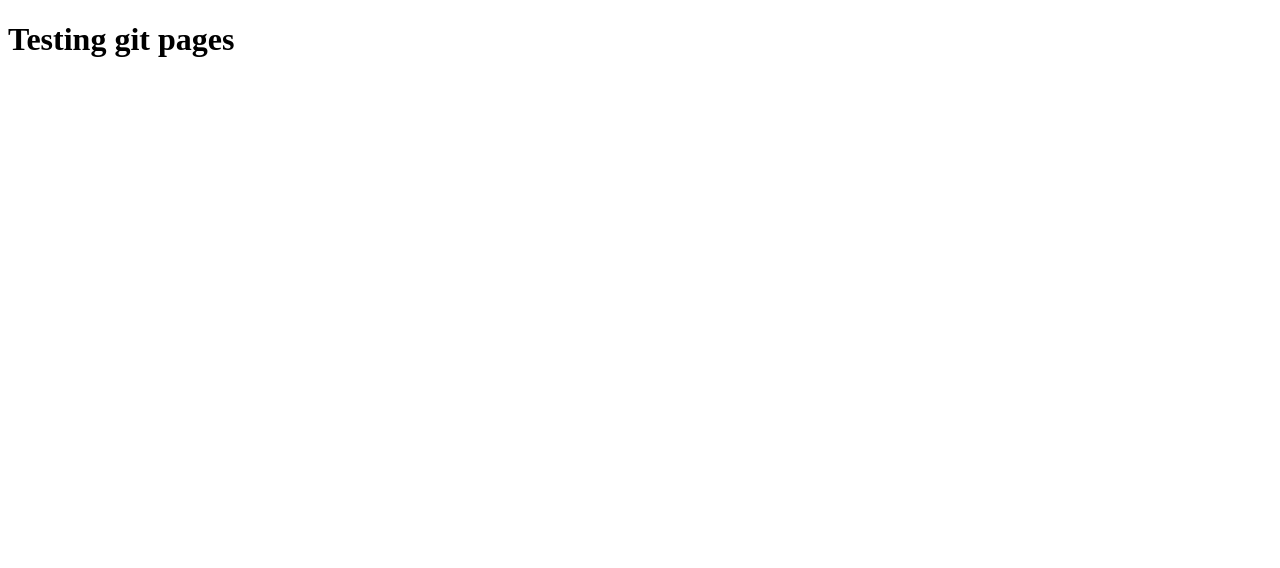
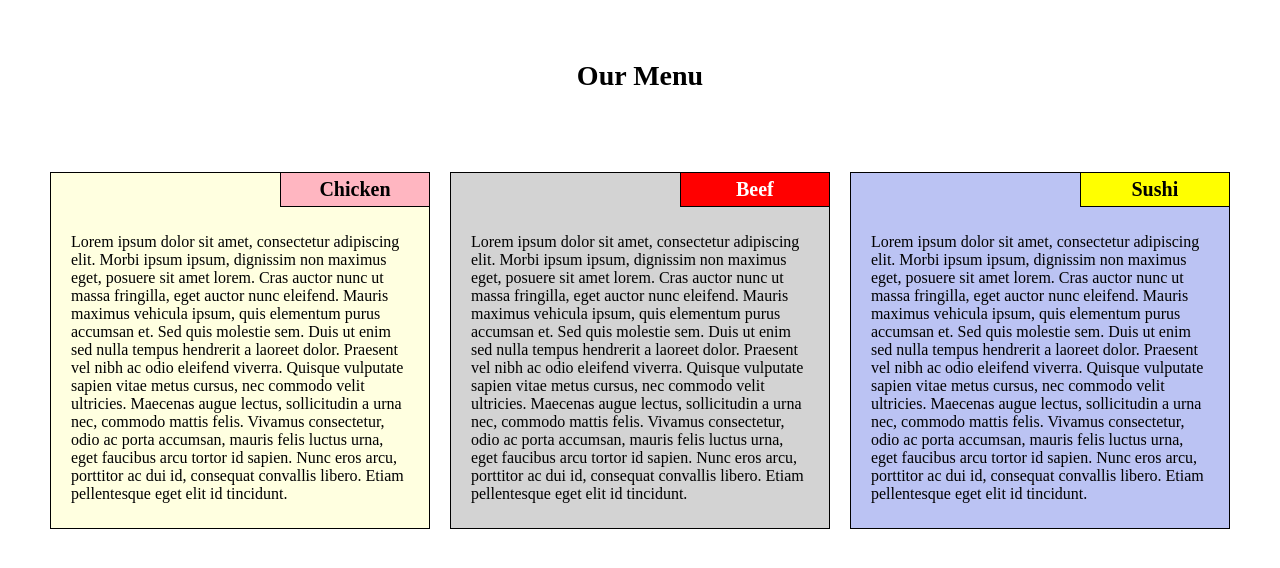
Before and after one commit to ussamor2/Assignment-2, a plain HTML site: page website/index.html in a window 1280 px wide. Drawn offline with Linux system fonts and the light colour scheme.

Commit message:
Final version

```diff
--- a/website/css/style.css
+++ b/website/css/style.css
@@ -1,3 +1,116 @@
-h1{
-	color: red;
+* {
+  box-sizing: border-box;
 }
+
+body {
+	margin: 40px;
+	font-family: Times New Roman, Times, serif;
+	font-size: 100%;
+}
+
+.container {
+	position: relative;
+  padding: 10px;
+	border: 1px solid black;
+	margin-bottom: 20px;
+	margin-right: 10px;
+	margin-left:10px;
+}
+
+.container-color-1 {
+	background-color: lightyellow;
+	color: black;
+}
+
+.container-color-2 {
+	background-color: lightgrey;
+	color: black;
+}
+
+.container-color-3 {
+	background-color: #bbc3f3;
+	color: black;
+}
+
+h1 {
+	color: black;
+	text-align: center;
+	font-size: 1.75em;
+	margin-top:60px;
+	margin-bottom:80px;
+}
+
+p {
+	padding: 10px;
+	text-align: left;
+	font-size: 1em;
+	margin-top: 40px;
+	margin-bottom:5px;
+}
+
+.title {
+	width: 150px;
+	border: 1px solid black;
+	padding: 5px;
+	margin: -1px;
+	text-align: center;
+	font-size: 1.25em;
+	position:absolute;
+	top: 0;
+	right: 0;
+}
+
+.title-color-1 {
+	background-color: lightpink;
+	color: black;
+}
+
+.title-color-2 {
+	background-color: red;
+	color: white;
+}
+
+.title-color-3 {
+	background-color: yellow;
+	color: black;
+}
+
+.row{
+	width: 100%
+}
+
+/* Layout: In the desktop view (992px and above),
+each of the 3 sections should take up equal amount of space on the screen. */
+@media (min-width:992px) {
+	.col-lg-4 {
+		float: left;
+		/*border: 1px solid lightgreen;*/
+    width: 33.33%;
+	}
+}
+
+/* Layout: In the tablet view (between 768px and 991px, inclusively),
+the first 2 sections should be in the first row and be of equal size.
+The 3rd section should be in the second row and take up the entire row by itself.*/
+@media (min-width:768px) and (max-width:991px) {
+	.col-md-6, .col-md-12 {
+		float: left;
+	  /*border: 1px solid lightgreen;*/
+  }
+	.col-md-6 {
+		width: 50%;
+	}
+	.col-md-12{
+		width: 100%;
+	}
+}
+
+/*Layout: In the mobile view (equal to or less than 767px),
+each section should take up the entire row. */
+@media (max-width:767px) {
+	.col-sm-12 {
+		float: left;
+		/*border: 1px solid lightgreen;*/
+    width: 100%;
+	}
+}
--- a/website/index.html
+++ b/website/index.html
@@ -1,11 +1,35 @@
 <!DOCTYPE html>
-<html>
+<html lang="en">
 <head>
 	<meta charset="utf-8">
 	<meta name="viewport" content="width=device-width, initial-scale=1">
 	<title>Assigment 2</title>
+	<link rel="stylesheet" href="css/style.css">
 </head>
 <body>
-<h1> Testing git pages</h1>
+<h1>Our Menu</h1>
+<div class="row">
+	<div class="col-lg-4 col-md-6 col-sm-12">
+		<section class="container container-color-1">
+			<h2 class="title title-color-1">Chicken</h2>
+			<p>Lorem ipsum dolor sit amet, consectetur adipiscing elit. Morbi ipsum ipsum, dignissim non maximus eget, posuere sit amet lorem. Cras auctor nunc ut massa fringilla, eget auctor nunc eleifend. Mauris maximus vehicula ipsum, quis elementum purus accumsan et. Sed quis molestie sem. Duis ut enim sed nulla tempus hendrerit a laoreet dolor. Praesent vel nibh ac odio eleifend viverra. Quisque vulputate sapien vitae metus cursus, nec commodo velit ultricies. Maecenas augue lectus, sollicitudin a urna nec, commodo mattis felis. Vivamus consectetur, odio ac porta accumsan, mauris felis luctus urna, eget faucibus arcu tortor id sapien. Nunc eros arcu, porttitor ac dui id, consequat convallis libero. Etiam pellentesque eget elit id tincidunt.
+			</p>
+		</section>
+	</div>
+	<div class="col-lg-4 col-md-6 col-sm-12">
+		<section class="container container-color-2">
+			<h2 class="title title-color-2">Beef</h2>
+			<p>Lorem ipsum dolor sit amet, consectetur adipiscing elit. Morbi ipsum ipsum, dignissim non maximus eget, posuere sit amet lorem. Cras auctor nunc ut massa fringilla, eget auctor nunc eleifend. Mauris maximus vehicula ipsum, quis elementum purus accumsan et. Sed quis molestie sem. Duis ut enim sed nulla tempus hendrerit a laoreet dolor. Praesent vel nibh ac odio eleifend viverra. Quisque vulputate sapien vitae metus cursus, nec commodo velit ultricies. Maecenas augue lectus, sollicitudin a urna nec, commodo mattis felis. Vivamus consectetur, odio ac porta accumsan, mauris felis luctus urna, eget faucibus arcu tortor id sapien. Nunc eros arcu, porttitor ac dui id, consequat convallis libero. Etiam pellentesque eget elit id tincidunt.
+			</p>
+		</section>
+	</div>
+	<div class="col-lg-4 col-md-12 col-sm-12">
+		<section class="container container-color-3">
+			<h2 class="title title-color-3">Sushi</h2>
+			<p>Lorem ipsum dolor sit amet, consectetur adipiscing elit. Morbi ipsum ipsum, dignissim non maximus eget, posuere sit amet lorem. Cras auctor nunc ut massa fringilla, eget auctor nunc eleifend. Mauris maximus vehicula ipsum, quis elementum purus accumsan et. Sed quis molestie sem. Duis ut enim sed nulla tempus hendrerit a laoreet dolor. Praesent vel nibh ac odio eleifend viverra. Quisque vulputate sapien vitae metus cursus, nec commodo velit ultricies. Maecenas augue lectus, sollicitudin a urna nec, commodo mattis felis. Vivamus consectetur, odio ac porta accumsan, mauris felis luctus urna, eget faucibus arcu tortor id sapien. Nunc eros arcu, porttitor ac dui id, consequat convallis libero. Etiam pellentesque eget elit id tincidunt.
+			</p>
+		</section>
+	</div>
+</div>
 </body>
 </html>
```
